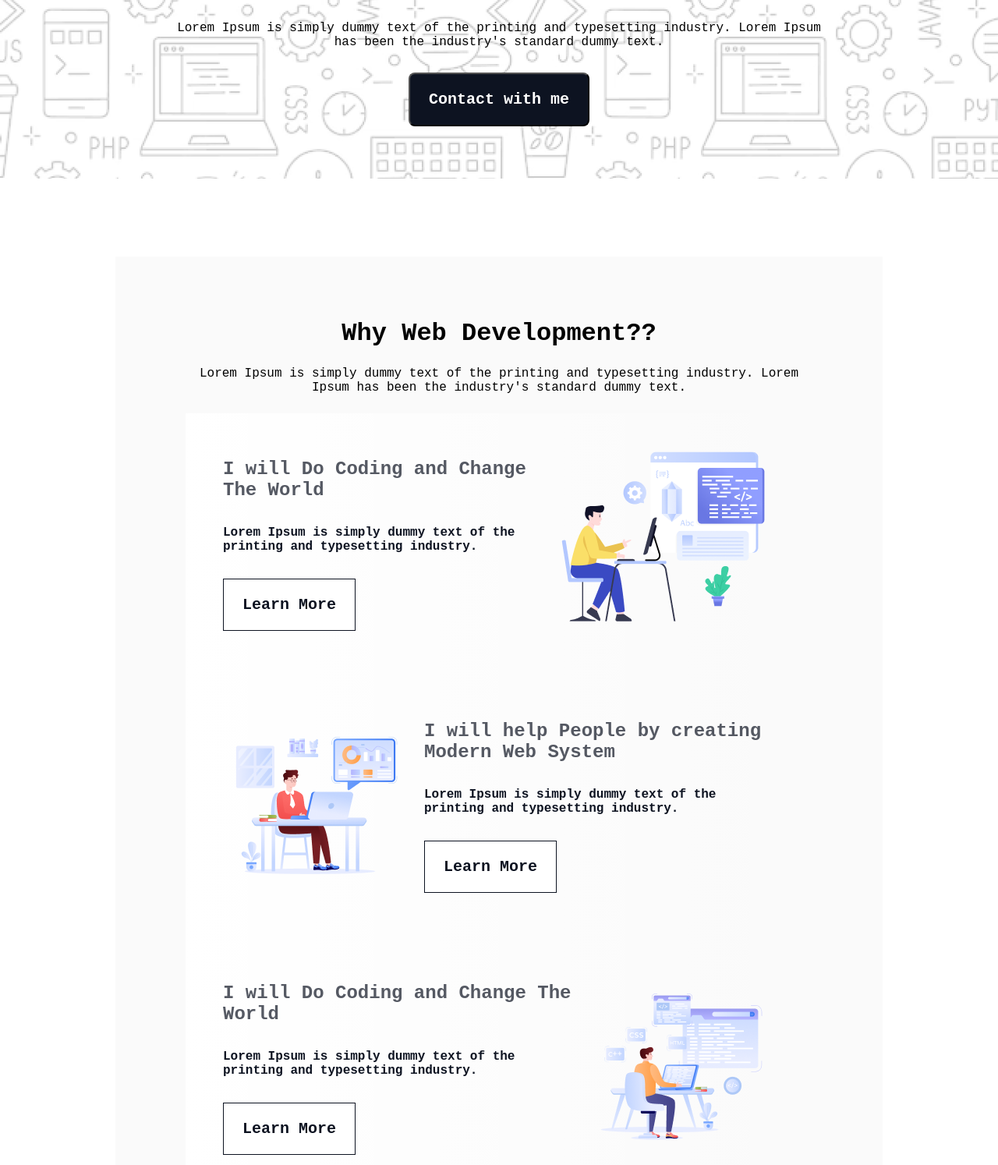
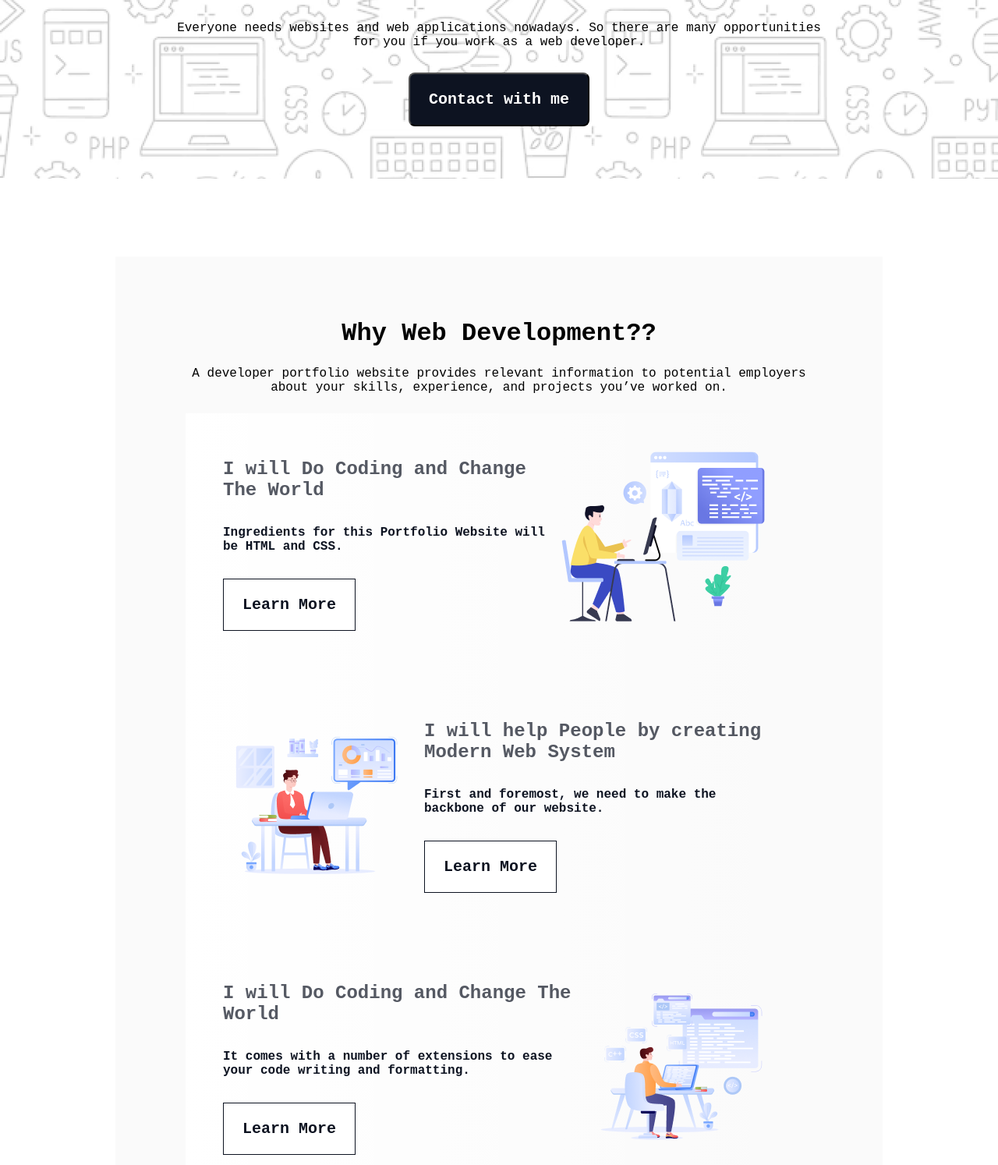
Before and after one commit to TheCoderArif/B10-Assignment-01, a plain HTML site: page index.html in a window 1280 px wide. Shown: the part 566-2060 px from the top of the page at 78% size. Drawn offline with Linux system fonts and the light colour scheme; a web font is replaced by a local one.

Commit message:
updated the website

```diff
--- a/index.html
+++ b/index.html
@@ -20,7 +20,7 @@
                 "In the near future, I hope to become a Developer."
             </h2>
             <p class="hero-description">
-                Lorem Ipsum is simply dummy text of the printing and typesetting industry. Lorem Ipsum has been the industry's standard dummy text.
+                Everyone needs websites and web applications nowadays. So there are many opportunities for you if you work as a web developer.
             </p>
             <button class="hero-btn">Contact with me</button>
         </section>
@@ -30,12 +30,12 @@
         <!-- wev dev section start here -->
         <section class="web-dev">
             <h2 class="web-dev-title">Why Web Development??</h2>
-            <p class="web-dev-description">Lorem Ipsum is simply dummy text of the printing and typesetting industry. Lorem Ipsum has been the industry's standard dummy text.</p>
+            <p class="web-dev-description">A developer portfolio website provides relevant information to potential employers about your skills, experience, and projects you’ve worked on.</p>
             <div class="skill-section">
                 <div class="skill-item-1">
                     <div class="skill-text-item">
                         <h3 class="skill-item-title">I will Do Coding and Change The World</h3>
-                        <p class="skill-item-description">Lorem Ipsum is simply dummy text of the printing and typesetting industry.</p>
+                        <p class="skill-item-description">Ingredients for this Portfolio Website will be HTML and CSS.</p>
                         <button>Learn More</button>
                     </div>
                     <figure>
@@ -46,7 +46,7 @@
                 <div class="skill-item-1" id="skill-item-2">
                     <div class="skill-text-item">
                         <h3 class="skill-item-title">I will help People by creating Modern Web System</h3>
-                        <p class="skill-item-description">Lorem Ipsum is simply dummy text of the printing and typesetting industry.</p>
+                        <p class="skill-item-description">First and foremost, we need to make the backbone of our website.</p>
                         <button>Learn More</button>
                     </div>
                     <figure>
@@ -57,7 +57,7 @@
                 <div class="skill-item-1">
                     <div class="skill-text-item">
                         <h3 class="skill-item-title">I will Do Coding and Change The World</h3>
-                        <p class="skill-item-description">Lorem Ipsum is simply dummy text of the printing and typesetting industry.</p>
+                        <p class="skill-item-description">It comes with a number of extensions to ease your code writing and formatting.</p>
                         <button>Learn More</button>
                     </div>
                     <figure>
@@ -70,7 +70,7 @@
           <section class="inspiration">
             <div class="inspiration-text-container">
                 <h2>My Inspiration</h2>
-                <p>Lorem Ipsum is simply dummy text of the printing and typesetting industry. Lorem Ipsum has been the industry's standard dummy text.</p>
+                <p>First and foremost, we need to make the backbone of our website, an HTML file. I made the HTML file and named it ‘index.html’.</p>
             </div>
             <div id="video">
                 <iframe width="1076" height="550"  src="https://www.youtube.com/embed/nSClTQE7K6s?si=leEI6tkUQrcy6mLZ" title="YouTube video player" frameborder="0" allow="accelerometer; autoplay; clipboard-write; encrypted-media; gyroscope; picture-in-picture; web-share" referrerpolicy="strict-origin-when-cross-origin" allowfullscreen></iframe>
@@ -80,26 +80,26 @@
            <section class="target">
                 <div class="target-text-container">
                     <h2 class="target-title">My Current Target</h2>
-                    <p class="target-description">Lorem Ipsum is simply dummy text of the printing and typesetting industry. Lorem Ipsum has been the industry's standard dummy text.</p>
+                    <p class="target-description"> Since we’ll be using CSS as well, in the same folder I made a CSS file, named ‘styles.css’. </p>
                 </div>
                 <!-- target card section -->
                 <div class="target-card">
                     <div class="target-card-container">
                         <figure><img src="assets/html.png" alt=""></figure>
                         <h2>HTML</h2>
-                        <p>Lorem Ipsum is simply dummy text of the printing.</p>
+                        <p>I love using the VS Code IDE for building my projects. </p>
                         <a href="#">Learn More</a>
                     </div>
                     <div class="target-card-container">
                         <figure><img src="assets/css.png" alt=""></figure>
                         <h2>CSS</h2>
-                        <p>Lorem Ipsum is simply dummy text of the printing.</p>
+                        <p>It comes with a number of extensions to ease your code. </p>
                         <a href="#">Learn More</a>
                     </div>
                     <div class="target-card-container">
                         <figure><img src="assets/js.png" alt=""></figure>
                         <h2>JavaScript</h2>
-                        <p>Lorem Ipsum is simply dummy text of the printing.</p>
+                        <p>It’s not related to this blog but hey, free advice is no harm right?</p>
                         <a href="#">Learn More</a>
                     </div>
                 </div>
@@ -112,7 +112,7 @@
                 <div class="support-container">
                     <div class="support-text-container">
                         <h2>I need Support</h2>
-                        <p>Lorem Ipsum is simply dummy text of the printing and typesetting industry.</p>
+                        <p>First and foremost, we need to make the backbone of our website, an HTML file.</p>
                     </div>
                     <div class="support-input">
                         <div><input class="input-box" type="text" placeholder="Suggest me any feedback for me"></div>
```
